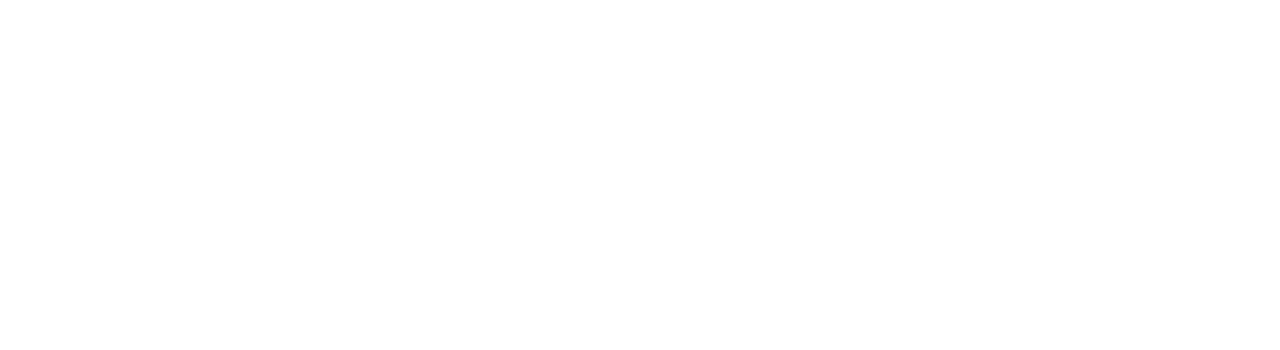
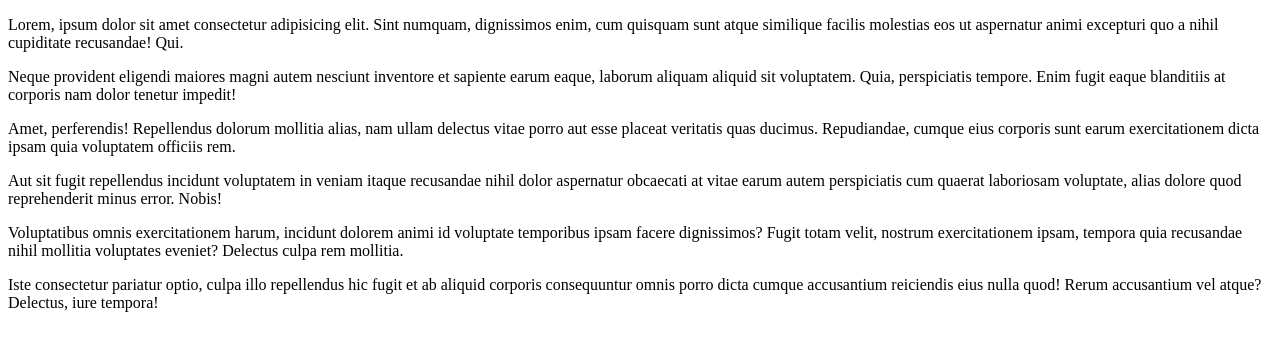
Before and after one commit to IOrozakunov23/01.10.21-4, a plain HTML site: page hello.html in a window 1280 px wide. Drawn offline with Linux system fonts and the light colour scheme.

Commit message:
hello.html file

```diff
--- a/hello.html
+++ b/hello.html
@@ -7,6 +7,13 @@
   <title>Document</title>
 </head>
 <body>
+ <p>Lorem, ipsum dolor sit amet consectetur adipisicing elit. Sint numquam, dignissimos enim, cum quisquam sunt atque similique facilis molestias eos ut aspernatur animi excepturi quo a nihil cupiditate recusandae! Qui.</p>
+ <p>Neque provident eligendi maiores magni autem nesciunt inventore et sapiente earum eaque, laborum aliquam aliquid sit voluptatem. Quia, perspiciatis tempore. Enim fugit eaque blanditiis at corporis nam dolor tenetur impedit!</p>
+ <p>Amet, perferendis! Repellendus dolorum mollitia alias, nam ullam delectus vitae porro aut esse placeat veritatis quas ducimus. Repudiandae, cumque eius corporis sunt earum exercitationem dicta ipsam quia voluptatem officiis rem.</p>
+ <p>Aut sit fugit repellendus incidunt voluptatem in veniam itaque recusandae nihil dolor aspernatur obcaecati at vitae earum autem perspiciatis cum quaerat laboriosam voluptate, alias dolore quod reprehenderit minus error. Nobis!</p>
+ <p>Voluptatibus omnis exercitationem harum, incidunt dolorem animi id voluptate temporibus ipsam facere dignissimos? Fugit totam velit, nostrum exercitationem ipsam, tempora quia recusandae nihil mollitia voluptates eveniet? Delectus culpa rem mollitia.</p>
+ <p>Iste consectetur pariatur optio, culpa illo repellendus hic fugit et ab aliquid corporis consequuntur omnis porro dicta cumque accusantium reiciendis eius nulla quod! Rerum accusantium vel atque? Delectus, iure tempora!</p>
+
 
 </body>
 </html>
```
